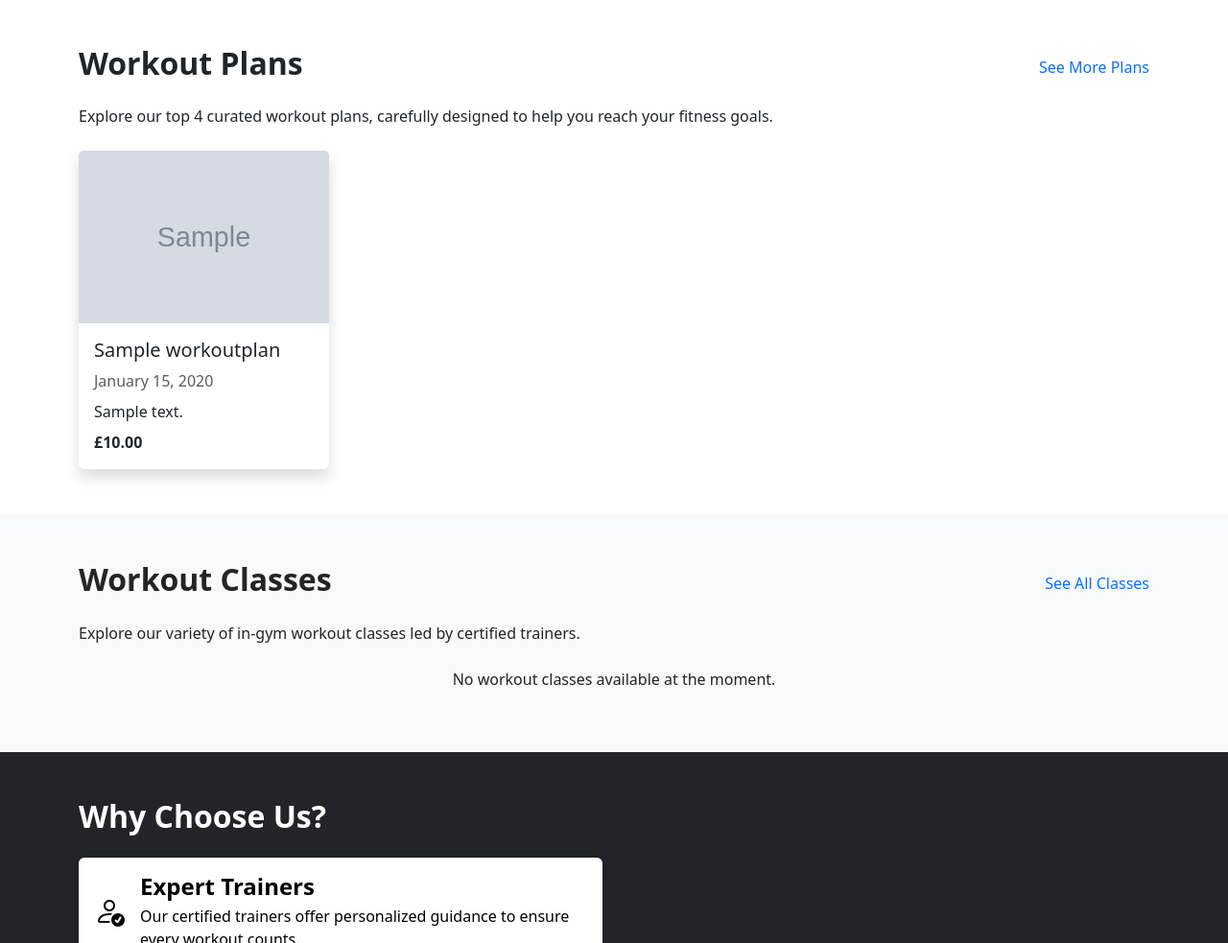
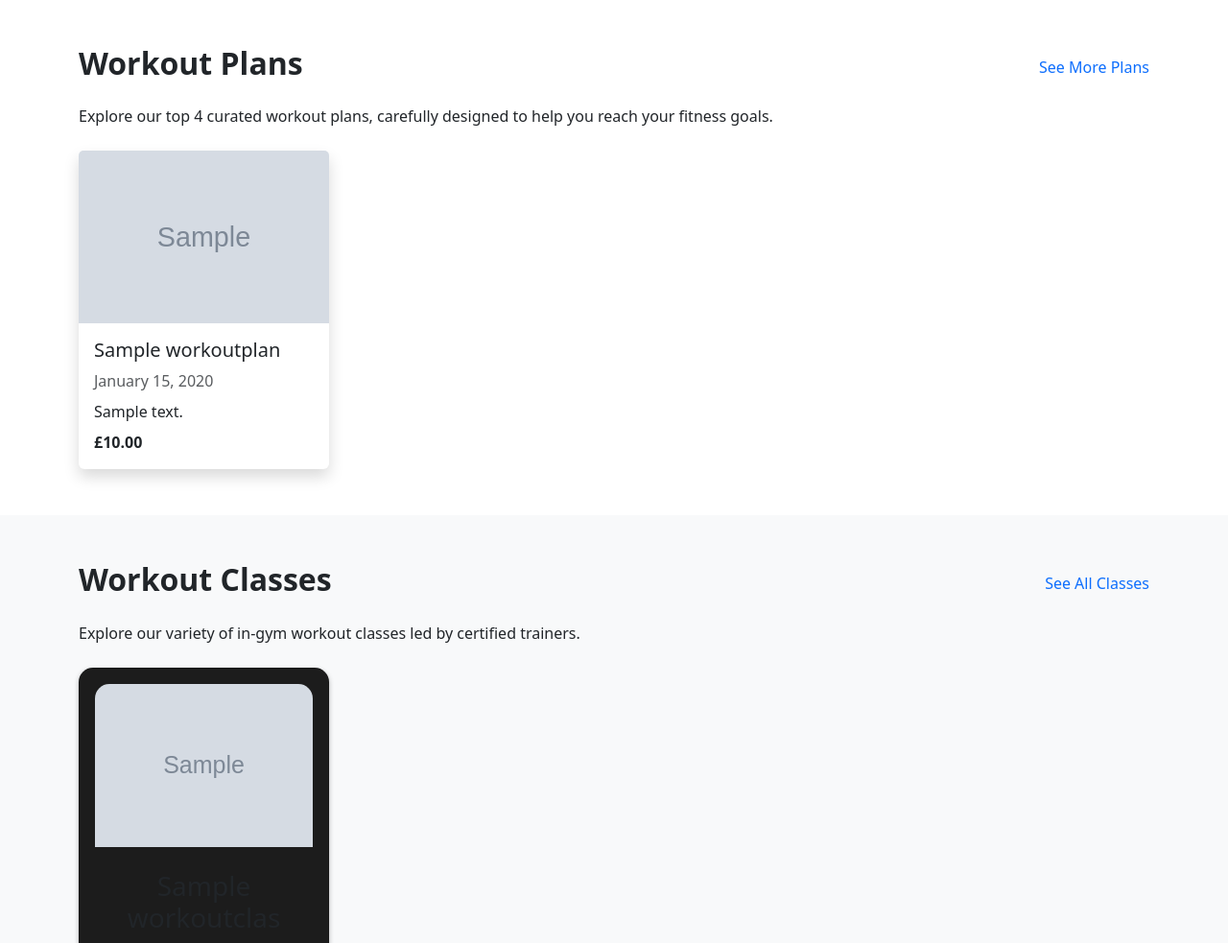
Before and after one commit to b0ssbota/toka3, a Django app: page / in a window 1280 px wide. Shown: the part 1724-2707 px from the top of the page at 96% size. Run offline with Django 5.2, Linux system fonts and the light colour scheme; tables that the repository leaves empty hold one stand-in row (values such as "Sample post"); grey boxes marked "Sample" are stand-in pictures; some libraries are stand-ins or nearby versions.

Commit message:
workoutclass card

```diff
--- a/toka/templates/index.html
+++ b/toka/templates/index.html
@@ -169,56 +169,36 @@
 
 <!-- Subscription and Join Us Section -->
 
-<!-- Top Workout Classes Section -->
-<section class="py-5 bg-light text-dark">
+<!-- Workout Classes Section -->
+<section  id="workout-classes" class="py-5 bg-light text-dark">
     <div class="container">
+      <!-- Section Heading & "See All Classes" Link -->
       <div class="d-flex justify-content-between align-items-center mb-3">
         <h2 class="fw-bold">Workout Classes</h2>
         <a href="{% url 'workout_list' %}" class="text-decoration-none">See All Classes</a>
       </div>
+
+      <!-- Short Description -->
       <p class="mb-4">
         Explore our variety of in-gym workout classes led by certified trainers.
       </p>
 
       <!-- Grid Container with 4 Columns -->
       <div class="grid-container" style="display: grid; grid-template-columns: repeat(4, 1fr); gap: 1.5rem;">
-      {% for workout in top_workout_classes %}
-        <div class="card"
-             style="background-color: #1C1C1C;
-                    border-radius: 15px;
-                    overflow: hidden;
-                    box-shadow: 0 2px 5px rgba(0,0,0,0.3);
-                    text-align: center;
-                    padding: 1rem;">
+        {% for workout in top_four_workouts %}
+        <div class="card" style="background-color: #1C1C1C; border-radius: 15px; overflow: hidden; box-shadow: 0 2px 5px rgba(0,0,0,0.3); text-align: center; padding: 1rem;">
             {% if workout.image %}
-            <img src="{{ workout.image.url }}"
-                 alt="{{ workout.name }}"
-                 style="width: 100%; height: auto;
-                        border-top-left-radius: 15px;
-                        border-top-right-radius: 15px;">
+              <img src="{{ workout.image.url }}" alt="{{ workout.name }}" style="width: 100%; height: auto; border-top-left-radius: 15px; border-top-right-radius: 15px;">
             {% else %}
-            <img src="{% static 'imgs/default_workout.jpg' %}"
-                 alt="Workout Class"
-                 style="width: 100%; height: auto;
-                        border-top-left-radius: 15px;
-                        border-top-right-radius: 15px;">
+              <img src="{% static 'imgs/default_workout.jpg' %}" alt="Workout Class" style="width: 100%; height: auto; border-top-left-radius: 15px; border-top-right-radius: 15px;">
             {% endif %}
             <div style="padding: 1rem;">
               <h3 style="margin: 0.5rem 0;">{{ workout.name }}</h3>
-            <p style="margin: 0.5rem 0;">
-              <strong>Difficulty:</strong> {{ workout.difficulty }}<br>
-              <strong>Length:</strong> {{ workout.length }} min<br>
-              <strong>Price:</strong> £{{ workout.price }}
-            </p>
-
-            <!-- Members-Only Logic -->
-            {% if is_member or not workout.members_only %}
-              <!-- If user is a member or the class is not restricted -->
-              <a href="{% url 'workout_detail' workout.id %}" class="btn btn-warning w-100">Start Class</a>
-            {% else %}
-              <!-- If user isn't a member and class is restricted -->
-              <button class="btn btn-secondary w-100" disabled>Members Only</button>
-            {% endif %}
+              <p style="margin: 0.5rem 0;">{{ workout.difficulty }} &bull; {{ workout.length }} min</p>
+              <div class="d-flex justify-content-between align-items-center">
+                <a href="{% url 'workout_detail' workout.id %}" class="btn btn-warning">View Class</a>
+                <span class="text-muted">£{{ workout.price }}</span>
+              </div>
             </div>
           </div>
         {% empty %}
@@ -227,7 +207,6 @@
       </div>
     </div>
   </section>
-
 
 
 
```
Lines whose indentation alone changed are shown as unchanged.
